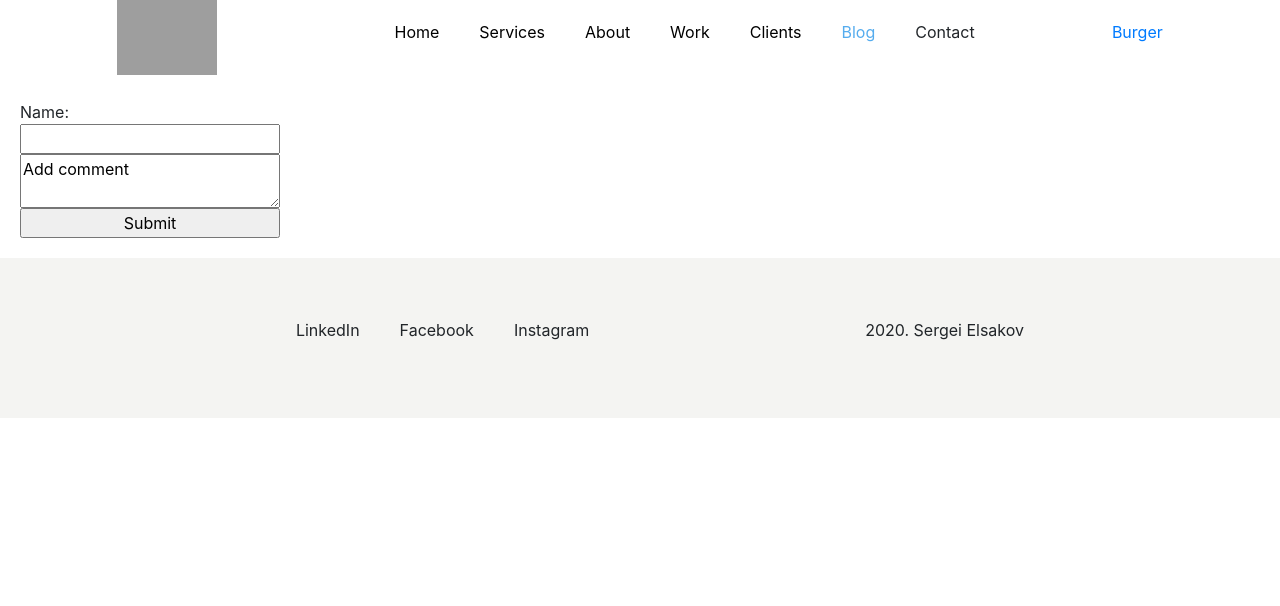
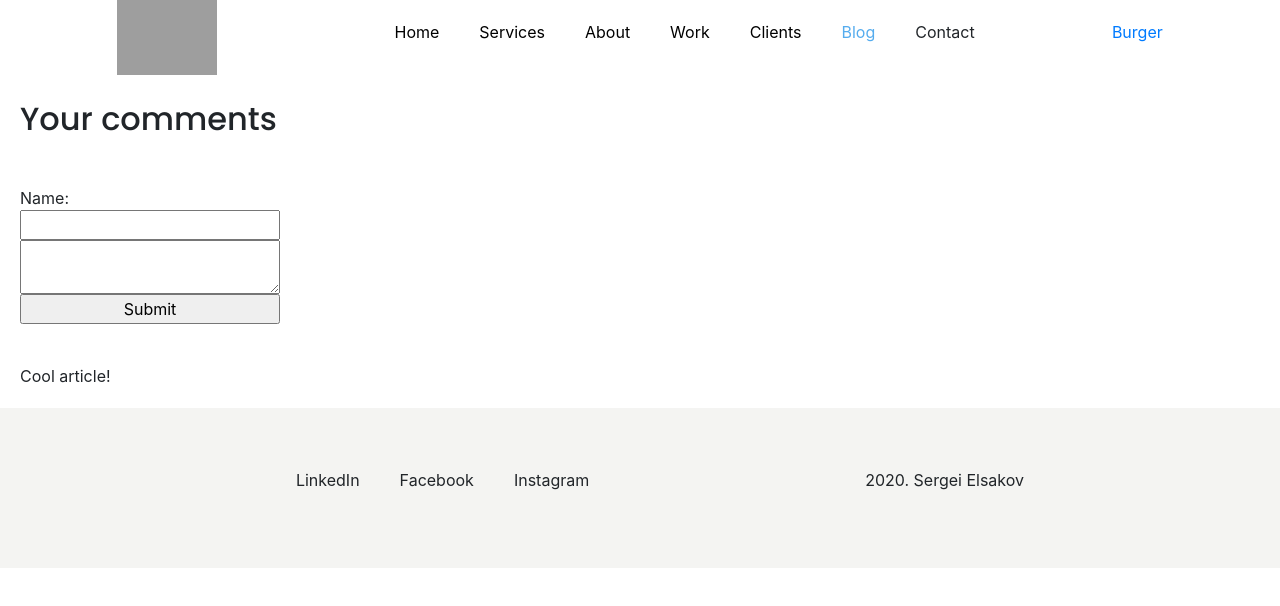
Before and after one commit to MokkoFm/react-resume-website, a React (Create React App) app: page /blog in a window 1280 px wide. Shown: the top 606 px of the page. Built offline with nearby package versions, Linux system fonts and the light colour scheme; grey boxes are pictures that could not be loaded.

Commit message:
add comments from state to page

```diff
--- a/src/App.js
+++ b/src/App.js
@@ -22,7 +22,7 @@ const App = (props) => {
         <Route exact path='/services' render={ () => <Services/> } />
         <Route exact path='/abouts' render={ () => <Abouts/> } />
         <Route exact path='/clients' render={ () => <Clients state={props.state.clients} /> } />
-        <Route exact path='/blog' render={() => <Blog/>}/>
+        <Route exact path='/blog' render={() => <Blog state={props.state.blog} addComment={props.addComment} />}/>
         <Footer />
       </div>
     </BrowserRouter>
--- a/src/components/Blog/Blog.js
+++ b/src/components/Blog/Blog.js
@@ -1,21 +1,37 @@
 import React from 'react';
 import style from './Blog.module.css';
 
+
+let Comment = (props) => {
+    return (
+        <div>
+            <p>{props.text}</p>
+        </div>
+    )
+};
+
 const Blog = (props) => {
     let newComment = React.createRef();
+    let comments = props.state.comments.map((comment) => <Comment text={comment.text}/>);
 
     const addComment = () => {
         let text = newComment.current.value;
-        alert(text);
+        props.addComment(text)
     }
 
     return (
-        <div class={style.blog_wrapper}>
-            Name: <input type="text" name="username"></input>
-            <textarea ref={newComment}>
-                Add comment
-            </textarea>
-            <input type="submit" onClick={ addComment }></input>
+        <div>
+            <div>
+                <h2>Your comments</h2>
+            </div>
+            <div className={style.blog_wrapper}>
+                Name: <input type="text" name="username"></input>
+                <textarea ref={newComment}></textarea>
+                <input type="submit" onClick={ addComment }></input>
+            </div>
+            <div className={style.blog_wrapper}>
+                {comments}
+            </div>
         </div>
     )
 };
--- a/src/components/Blog/Blog.module.css
+++ b/src/components/Blog/Blog.module.css
@@ -4,3 +4,7 @@
     width: 300px;
     padding: 20px;
 }
+
+h2 {
+    padding: 20px;
+}
--- a/src/index.js
+++ b/src/index.js
@@ -4,10 +4,11 @@ import './index.css';
 import App from './App';
 import reportWebVitals from './reportWebVitals';
 import state from './redux/state';
+import { addComment } from './redux/state';
 
 ReactDOM.render(
   <React.StrictMode>
-    <App state={state}/>
+    <App state={state} addComment={addComment}/>
   </React.StrictMode>,
   document.getElementById('root')
 );
--- a/src/redux/state.js
+++ b/src/redux/state.js
@@ -1,4 +1,9 @@
 let state = {
+    'blog': {
+        'comments': [
+            {id: 1, text: "Cool article!", likes: 11}
+        ],
+    },
     'clients': {
         'myClients': [
             {id: 1, name: 'IboxCorp'},
@@ -13,4 +18,13 @@ let state = {
     }
 };
 
+export let addComment = (text) => {
+    let new_comment = {
+        'id': 2,
+        'text': text,
+        'likes': 0,
+    };
+    state.blog.comments.push(new_comment);
+}
+
 export default state;
```
